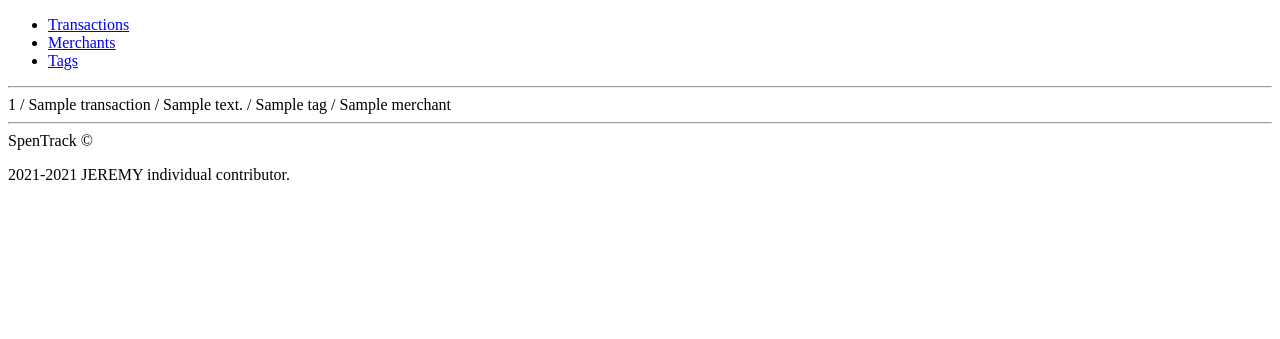
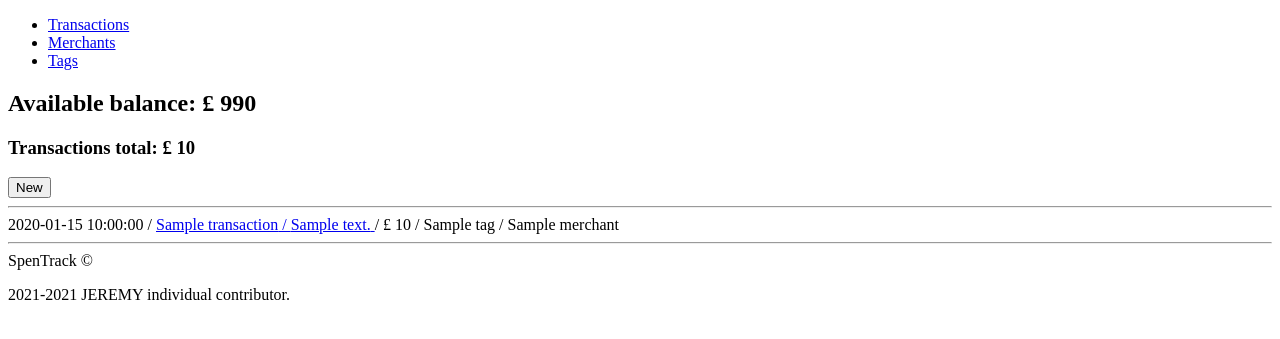
Before and after one commit to JeremyCodeClan/week05_spentrack_project, a Flask app: template templates/transactions/index.html in a window 1280 px wide. Shown: the part 116-455 px from the top of the page. Run offline with Flask 2, Linux system fonts and the light colour scheme; the template is opened without the code that fills it: most values are stand-ins (such as "Sample title", 1, 10 or a date in 2020).

Commit message:
edit transaction index template

```diff
--- a/templates/transactions/index.html
+++ b/templates/transactions/index.html
@@ -1,14 +1,25 @@
 {% extends 'base.html' %}
 
 {% block content %}
+    <h2><b>Available balance:</b> £ {{ 1000 - total }}</h2>
+    <h3><b>Transactions total:</b> £ {{ total }}</h3>
+    {% if new_cancel != 1 %}
+        <a href="/jeremy_e51/new"><button>New</button></a>
+    {% endif %}
+    {% block transaction_new %}
+    {% endblock %}
     {% for transaction in transactions %}
         <div>
             <hr>
-            <span>{{ transaction.id }}</span>
+            <span>{{ transaction.date }}</span>
             /
+            <a href="/jeremy_e51/{{ transaction.id }}">
             <span>{{ transaction.name }}</span>
             /
             <span>{{ transaction.description }}</span>
+            </a>
+            /
+            <span>£ {{ transaction.amount }}</span>
             /
             <span>
                 {% if transaction.tag != None %}
@@ -19,7 +30,7 @@
             </span>
             /
             <span>
-                {% if transaction.tag != None %}
+                {% if transaction.merchant != None %}
                     {{ transaction.merchant.name }}
                 {% else %}
                     None
```
